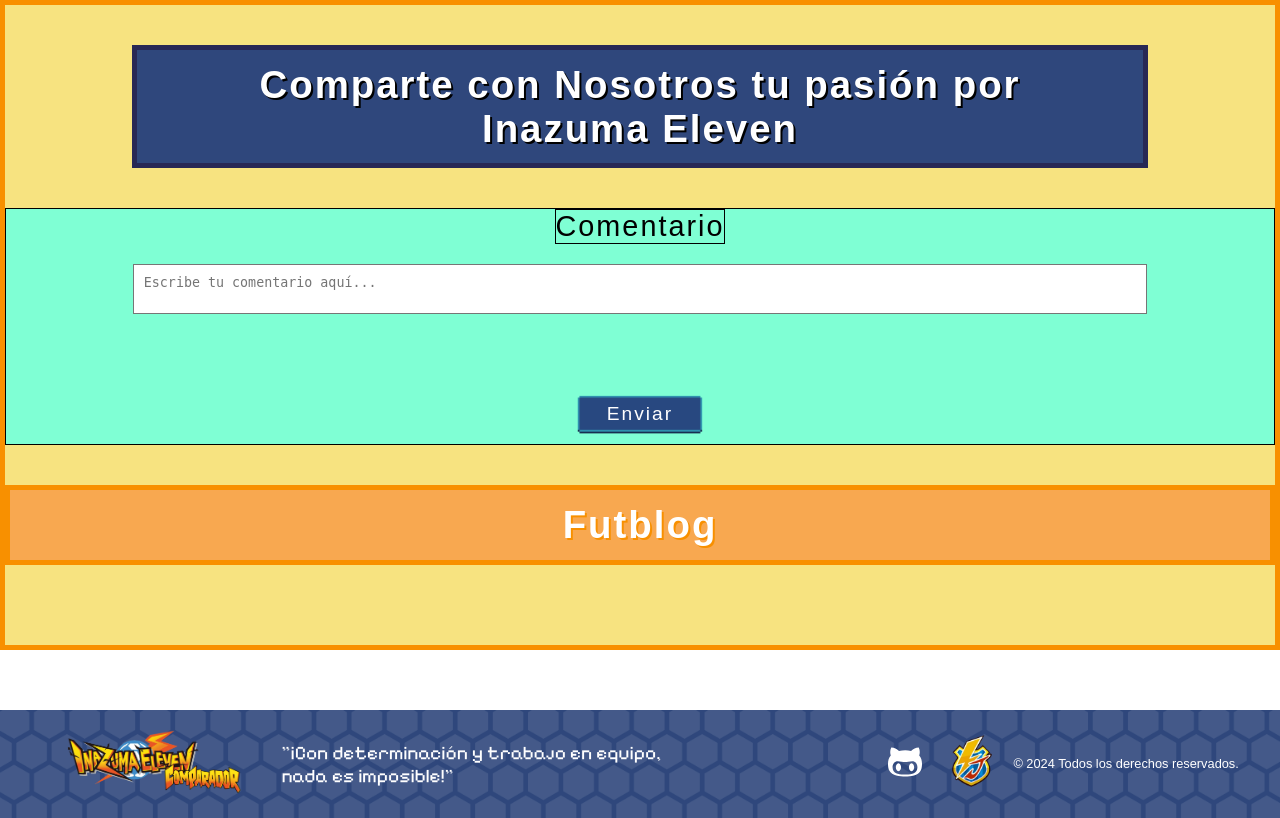
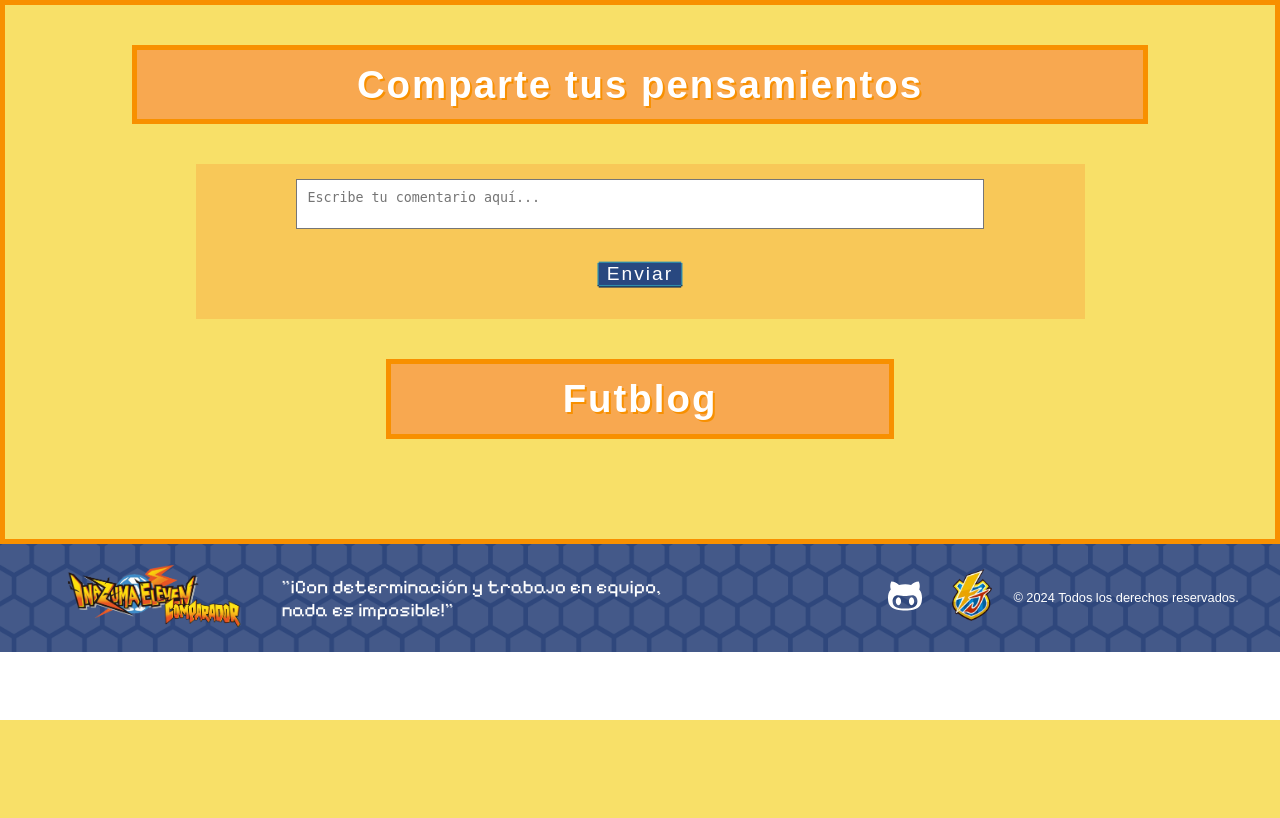
Before and after one commit to Rokorider/Comparador-InazumaEleven, a PHP site: page /usuario/comentarios.php in a window 1280 px wide. Shown: the part 80-898 px from the top of the page. After the commit the page ends 800 px from the top, so only its background shows below. Run offline with PHP 8.4, Linux system fonts and the light colour scheme; the visitor is signed in with stand-in values (Sample User, id 1); data that the repository does not hold is empty; some web fonts are replaced.

Commit message:
Still adding styles to futblog

```diff
--- a/styles/usuario/comentarios.css
+++ b/styles/usuario/comentarios.css
@@ -12,19 +12,18 @@
     justify-content: center;
     align-items: center;
     flex-wrap: wrap;
-    margin-bottom: 60px;
     gap: 40px;
     letter-spacing: 2px;
-    background-color: #f7e380;
+    background-color: #f8e068;
     font-family: "Jersey 10", sans-serif;
 }
 
 .titulo{
     width: 80%;
-    border: 5px solid #282855;
+    border: 5px solid #f89000;
+    background-color: #f8a850;
     border-radius: 0px;
     font-size: 1.6rem;
-    background-color: #2f477c;
     color: white;
     display: flex;
     justify-content: center;
@@ -33,12 +32,11 @@
     padding: 1% 5% 1% 5%;
     font-family: "Jersey 10", sans-serif;
     margin-top: 40px;
-    text-shadow: 2px 2px black;
+    text-shadow: 2px 2px #f89000;
 }
 
 .contSubirComentario{
     width: 100%;
-    border: 1px solid black;
     display: flex;
     justify-content: center;
     align-items: center;
@@ -46,13 +44,13 @@
 }
 
 .formulario {
-    background-color: aquamarine;
-    width: 100%;
+    background-color: #f8c858;
+    width: 70%;
     display: flex;
     justify-content: center;
     align-items: center;
     flex-wrap: wrap;
-    gap: 40px;
+    padding: 15px;
 }
 
 .cajaNombre {
@@ -101,7 +99,7 @@
     justify-content: center;
     align-items: center;
     flex-wrap: wrap;
-    gap: 20px;
+    gap: 5px;
 }
 
 .contInputComentario {
@@ -154,16 +152,17 @@ textarea {
     align-items: center;
     flex-wrap: wrap;
     margin-top: 40px;
+    margin-bottom: 20px;
     gap: 60px;
     background-color: #f8e068;
 }
 
 .tituloComent {
-    width: 100%;
+    width: 40%;
     border: 5px solid #f89000;
+    background-color: #f8a850;
     border-radius: 0px;
     font-size: 1.6rem;
-    background-color: #f8a850;
     color: white;
     display: flex;
     justify-content: center;
--- a/usuario/comentarios.php
+++ b/usuario/comentarios.php
@@ -35,15 +35,12 @@ if (!isset($_SESSION['usuario'])) {
     <section class="main">
 
         <div class="titulo">
-            <h1>Comparte con Nosotros tu pasión por Inazuma Eleven</h1>
+            <h1>Comparte tus pensamientos</h1>
         </div>
 
         <div class="contSubirComentario">
             <form class="formulario" id="formComentario" method="post" action="../php/usuario/procesar_comentario.php">
                 <div class="cajaAñadirComentario">
-                    <div class="contNombre">
-                        <p>Comentario</p>
-                    </div>
                     <div class="contInputComentario">
                         <textarea name="comentario" id="comentario" maxlength="2000" placeholder="Escribe tu comentario aquí..."></textarea>
                     </div>
```
